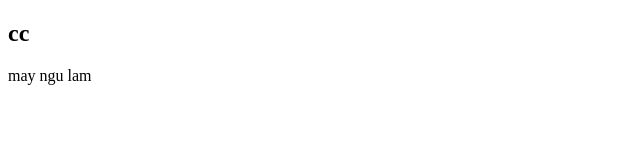
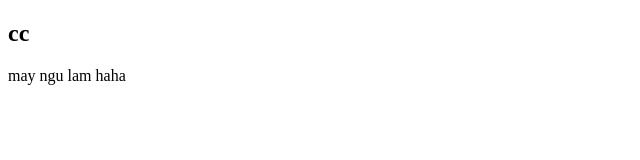
Before and after one commit to lloyd2kbn/testgit, a plain HTML site: page about.html in a window 1280 px wide. Shown: the full height of the page, 0-640 px from the left. Drawn offline with Linux system fonts and the light colour scheme.

Commit message:
Update about.html

```diff
--- a/about.html
+++ b/about.html
@@ -8,6 +8,6 @@
 </head>
 <body>
     <h2>cc</h2>
-    may ngu lam
+    may ngu lam haha
 </body>
 </html>
```
